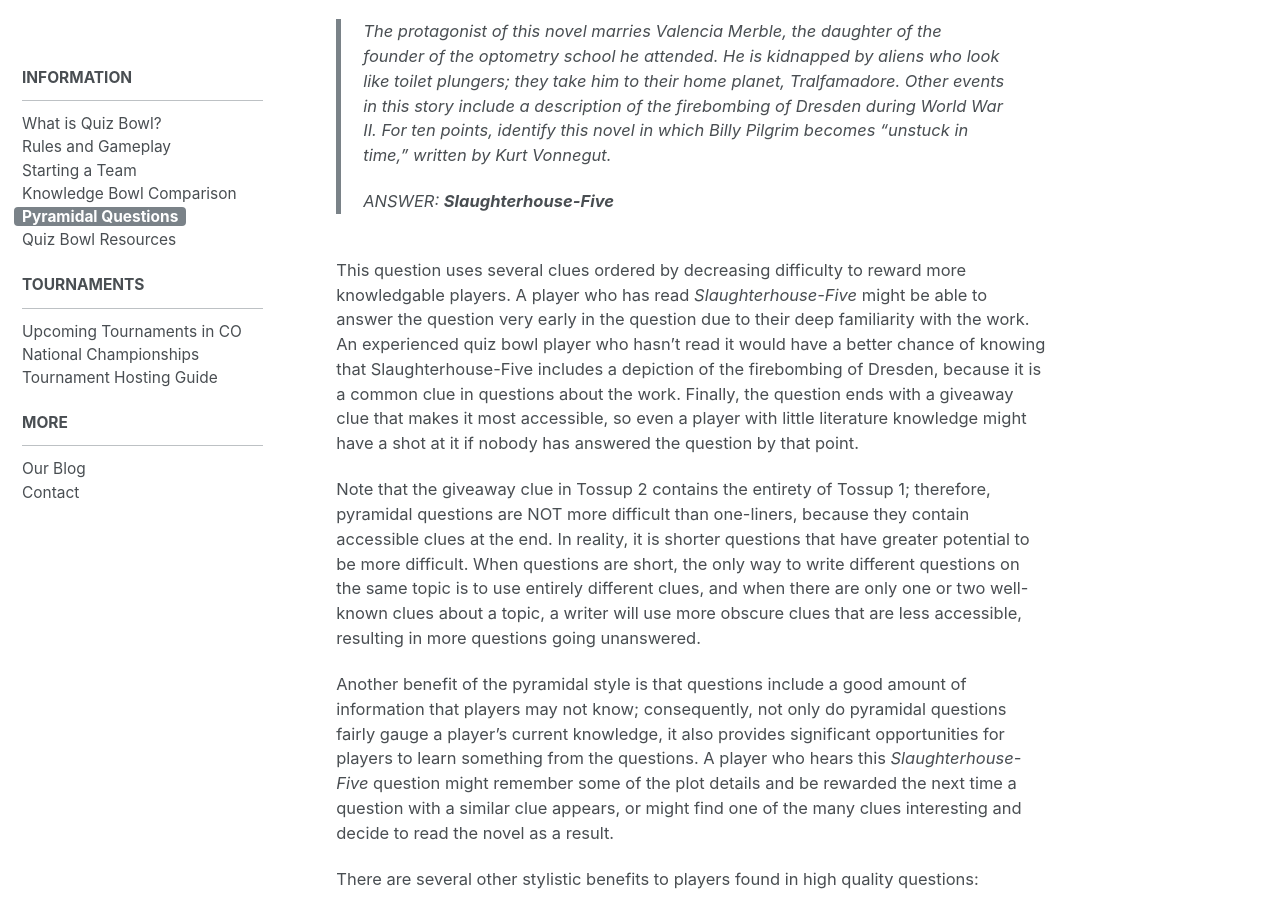
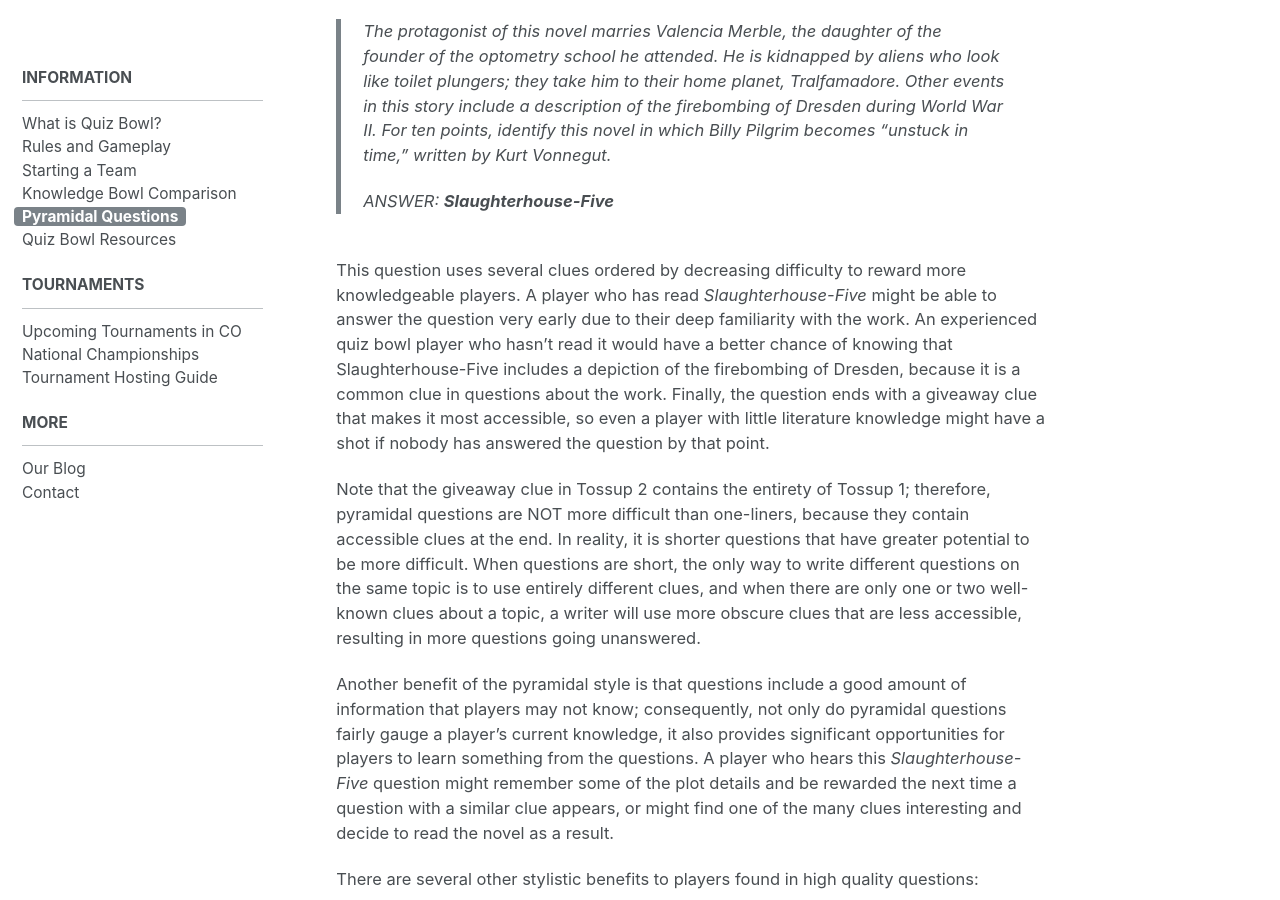
Before and after one commit to matt2718/colorado-qb, a Jekyll site: the page built from _pages/info/pyramidal.md, in a window 1280 px wide and 900 px high, scrolled down 1062 px. Built offline with Jekyll 4.4.1, drawn with Linux system fonts in a browser that asks for light colours; some of the changed text lies outside the part shown.

Commit message:
Fixed minor typos

```diff
--- a/_pages/info/pyramidal.md
+++ b/_pages/info/pyramidal.md
@@ -9,7 +9,7 @@ Missouri Quizbowl Alliance*
 Questions used in high quality quiz bowl formats contain multiple clues,
 beginning with the more obscure clues and containing several progressively
 easier, yet unambiguous, clues about the same answer, and ending with the most
-well-known clues. By arranging clues this way, more knowledgable teams have a
+well-known clues. By arranging clues this way, more knowledgeable teams have a
 better chance of answering a question on a more obscure clue before an easier
 clue that both teams know is read, while the inclusion of well-known facts at
 the end of the question keep it accessible to a wide variety of teams.
@@ -51,14 +51,14 @@ Compare that question to this better-written **pyramidal** question ("Tossup
 > ANSWER: **Slaughterhouse-Five**
 
 This question uses several clues ordered by decreasing difficulty to reward more
-knowledgable players. A player who has read *Slaughterhouse-Five* might be able
-to answer the question very early in the question due to their deep
-familiarity with the work. An experienced quiz bowl player who hasn't read it
-would have a better chance of knowing that Slaughterhouse-Five includes a
-depiction of the firebombing of Dresden, because it is a common clue in
-questions about the work. Finally, the question ends with a giveaway clue that
-makes it most accessible, so even a player with little literature knowledge
-might have a shot at it if nobody has answered the question by that point.
+knowledgeable players. A player who has read *Slaughterhouse-Five* might be able
+to answer the question very early due to their deep familiarity with the
+work. An experienced quiz bowl player who hasn't read it would have a better
+chance of knowing that Slaughterhouse-Five includes a depiction of the
+firebombing of Dresden, because it is a common clue in questions about the
+work. Finally, the question ends with a giveaway clue that makes it most
+accessible, so even a player with little literature knowledge might have a shot
+if nobody has answered the question by that point.
 
 Note that the giveaway clue in Tossup 2 contains the entirety of Tossup 1;
 therefore, pyramidal questions are NOT more difficult than one-liners, because
@@ -116,14 +116,14 @@ to understand what pyramidal questions are NOT:
   increasingly obscure "giveaways" to avoid asking the exact same question ad
   nauseum. As a result, one can argue that pyramidal questions are, on average,
   actually easier than shorter tossups.
-* **A long question is not necessarily a pyramidal question.** A tossup on Abraham
-  Lincoln that begins "This sixteenth president of the United States..." and
-  goes on to devote three or four sentences to clues about his early political
-  career is not a pyramidal question because its clues are not arranged in order
-  of decreasing obscurity. Likewise, a question that resembles a dissertation on
-  the role of rivers in the development of civilizations and ends by asking for
-  the longest river in South America is not pyramidal because the body of the
-  question does not unambiguously refer to the Amazon.
+* **A long question is not necessarily a pyramidal question.** A tossup on
+  Abraham Lincoln that begins "This sixteenth president of the United States..."
+  and goes on to devote three or four sentences to clues about his early
+  political career is not a pyramidal question because its clues are not
+  arranged in order of decreasing obscurity. Likewise, a question that resembles
+  a dissertation on the role of rivers in the development of civilizations and
+  ends by asking for the longest river in South America is not pyramidal because
+  the body of the question does not unambiguously refer to the Amazon.
 * **Well-written pyramidal questions are not long for the sake of being long.**
   Well-written pyramidal questions pack in as many meaningful, uniquely
   identifying, and interesting clues as possible without sacrificing grammar and
```
Also changed, not shown: _pages/info/knowledge-bowl-comparison.md (+2 -0 lines), _pages/info/resources.md (+2 -3 lines), _pages/info/start-a-team.md (+1 -1 lines), _pages/tournaments/nationals.md (+1 -1 lines).
